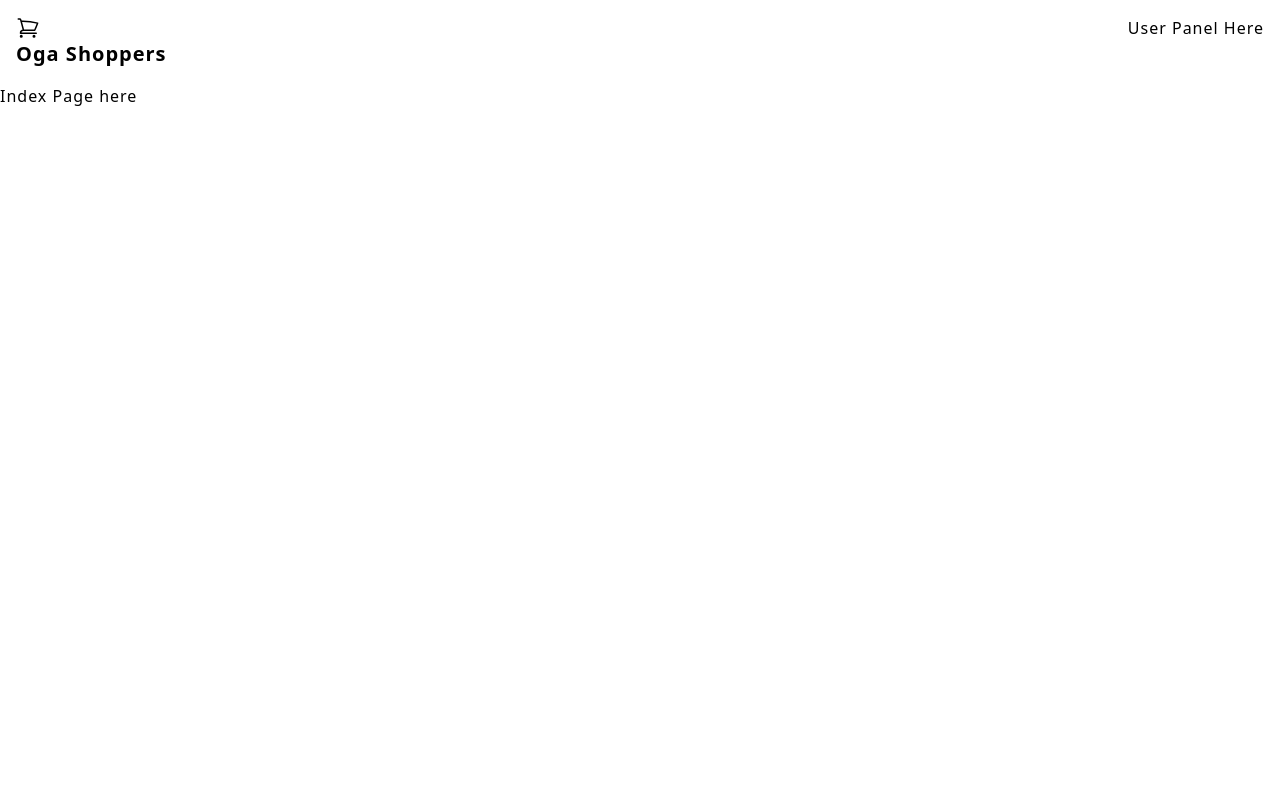
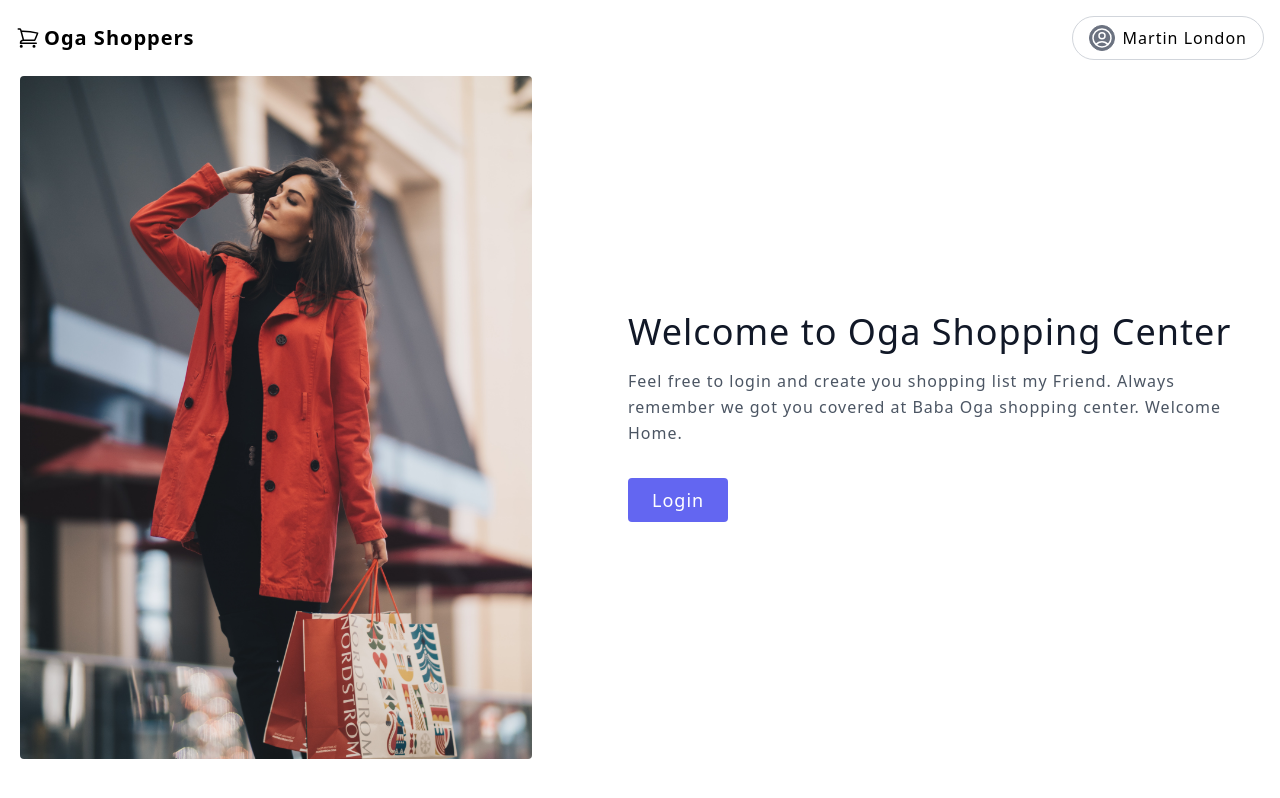
Before and after one commit to seunAwonugba/shopping-list-app-client, a React (Create React App) app: page / in a window 1280 px wide. Built offline with nearby package versions, Linux system fonts and the light colour scheme.

Commit message:
Basic Landing Page and Login Page

```diff
--- a/src/App.js
+++ b/src/App.js
@@ -1,7 +1,7 @@
 import { Route, Routes } from 'react-router-dom';
 import "./App.css";
 import CreateAcctPage from './Components/pages/CreateAccountPage';
-import { UserContextProvider } from './Components/SupportUtils/UserContext';
+// import { UserContextProvider } from './Components/*SupportUtils/UserContext';
 import Layout from "./Components/layout/Layout";
 import IndexPage from './Components/pages/IndexPage';
 import LoginPage from './Components/pages/LoginPage';
--- a/src/Components/Header/Header.jsx
+++ b/src/Components/Header/Header.jsx
@@ -8,7 +8,7 @@ const Header = () => {
     // const {user} = useContext(UserContext)
     return (
         <header className="p-4 flex justify-between">
-            <Link to={"/"} className="">
+            <Link to={"/"} className="flex items-center gap-1">
                 <svg xmlns="http://www.w3.org/2000/svg" fill="none" viewBox="0 0 24 24" strokeWidth={1.5} stroke="currentColor" className="w-6 h-6">
                     <path strokeLinecap="round" strokeLinejoin="round" d="M2.25 3h1.386c.51 0 .955.343 1.087.835l.383 1.437M7.5 14.25a3 3 0 00-3 3h15.75m-12.75-3h11.218c1.121-2.3 2.1-4.684 2.924-7.138a60.114 60.114 0 00-16.536-1.84M7.5 14.25L5.106 5.272M6 20.25a.75.75 0 11-1.5 0 .75.75 0 011.5 0zm12.75 0a.75.75 0 11-1.5 0 .75.75 0 011.5 0z" />
                 </svg>
@@ -16,9 +16,15 @@ const Header = () => {
             </Link>
 
 
-            <Link>
+            <Link to={'/login'} className="flex items-center gap-2 border border-gray-300 rounded-full py-2 px-4 ">
 
-                User Panel Here
+                <div className="bg-gray-500 text-white rounded-full border border-gray-500 overflow-hidden">
+                    <svg xmlns="http://www.w3.org/2000/svg" fill="none" viewBox="0 0 24 24" strokeWidth={1.5} stroke="currentColor" className="w-6 h-6">
+                        <path strokeLinecap="round" strokeLinejoin="round" d="M17.982 18.725A7.488 7.488 0 0012 15.75a7.488 7.488 0 00-5.982 2.975m11.963 0a9 9 0 10-11.963 0m11.963 0A8.966 8.966 0 0112 21a8.966 8.966 0 01-5.982-2.275M15 9.75a3 3 0 11-6 0 3 3 0 016 0z" />
+                    </svg>
+                </div>
+
+                Martin London
 
             </Link>
 
--- a/src/Components/pages/IndexPage.jsx
+++ b/src/Components/pages/IndexPage.jsx
@@ -1,10 +1,45 @@
+import { Link } from "react-router-dom";
+import shoppingImage from "../../assets/images/shopping_index.jpg"
+
 
 const IndexPage = () => {
 
     return (
-        <div>
-            Index Page here
-        </div>
+
+
+        <section class=" max-h-screen text-gray-600 body-font">
+            <div class="container mx-auto flex px-5 py-15 md:flex-row flex-col items-center">
+                <div class="lg:max-w-lg lg:w-full md:w-1/2 w-5/6 mb-10 md:mb-0">
+                    <div className="max-h-screen rounded-full">
+                        <img className="object-cover object-center rounded" alt="hero" src={shoppingImage} />
+                    </div>
+                </div>
+                <div className="lg:flex-grow md:w-1/2 lg:pl-24 md:pl-16 flex flex-col md:items-start md:text-left items-center text-center">
+                    <h1 className="title-font sm:text-4xl text-3xl mb-4 font-medium text-gray-900">
+                        Welcome to Oga Shopping Center
+                    </h1>
+                    <p className="mb-8 leading-relaxed">
+                        Feel free to login and create you shopping list my Friend.
+                        Always remember we got you covered at Baba Oga shopping center.
+                        Welcome Home.
+                    </p>
+                    <div className="flex justify-center">
+                        <Link to={"/login"} className="inline-flex text-white bg-indigo-500 border-0 py-2 px-6 focus:outline-none hover:bg-indigo-600 rounded text-lg">
+                            Login
+                        </Link>
+                    </div>
+                </div>
+            </div>
+            </section>
+
+
+
+
+
+
+
+
+
     )
 
 }
--- a/src/Components/pages/LoginPage.jsx
+++ b/src/Components/pages/LoginPage.jsx
@@ -1,6 +1,50 @@
+import { Link } from "react-router-dom";
+
 
 const LoginPage = () => {
 
+
+    function handleLoginSubmit(event) {
+        event.preventDefault();
+        //add more code here
+    }
+
+    return (
+    <section className="text-gray-600 body-font">
+        <div className="container px-5 py-24 mx-auto flex flex-wrap items-center">
+            <div className="lg:w-3/5 md:w-1/2 md:pr-16 lg:pr-0 pr-0">
+                <h1 className="title-font font-medium text-3xl text-gray-900">
+                    Welcome to the Login Page.
+                </h1>
+                <p class="leading-relaxed mt-4">
+                    Please provide the details you used to register on the platform
+                    to login in into your account. We wish you a great experience
+                    on the platform
+                </p>
+            </div>
+            <div className="lg:w-2/6 md:w-1/2 bg-gray-100 rounded-lg p-8 flex flex-col md:ml-auto w-full mt-10 md:mt-0">
+                <h2 className="text-gray-900 text-lg font-medium title-font mb-5">Login</h2>
+                <form onSubmit={handleLoginSubmit}>
+                    <div className="relative mb-4">
+                        <label for="Email" className="leading-7 text-sm text-gray-600">Email</label>
+                        <input type="text" id="email" name="email" className="w-full bg-white rounded border border-gray-300 focus:border-indigo-500 focus:ring-2 focus:ring-indigo-200 text-base outline-none text-gray-700 py-1 px-3 leading-8 transition-colors duration-200 ease-in-out" />
+                    </div>
+                    <div className="relative mb-4">
+                        <label for="password" class="leading-7 text-sm text-gray-600">Password</label>
+                        <input type="password" id="password" name="password" class="w-full bg-white rounded border border-gray-300 focus:border-indigo-500 focus:ring-2 focus:ring-indigo-200 text-base outline-none text-gray-700 py-1 px-3 leading-8 transition-colors duration-200 ease-in-out" />
+                    </div>
+                    <button className="text-white bg-indigo-500 border-0 py-2 px-8 focus:outline-none hover:bg-indigo-600 rounded text-lg">
+                        Login
+                    </button>
+                    <p className="text-xs text-gray-500 mt-3">
+                        Don't have an account yet ? <Link className="underline text-black" to={'/register'}>Register</Link>
+                    </p>
+                </form>
+
+            </div>
+        </div>
+    </section>
+    )
 
 }
 
```
Also changed, not shown: src/assets/images/shopping_index.jpg (added).
